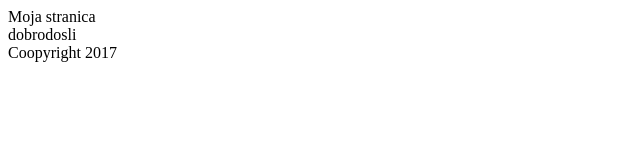
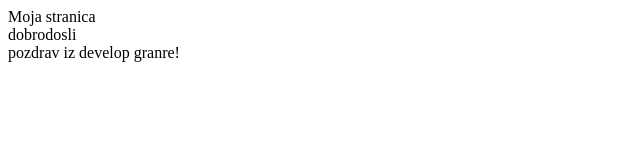
Before and after one commit to igor90ns/git-vezba, a plain HTML site: page index.html in a window 1280 px wide. Shown: the whole page, without its empty margins (0-640 px from the left). Drawn offline with Linux system fonts and the light colour scheme.

Commit message:
izmenjen develp futer

```diff
--- a/index.html
+++ b/index.html
@@ -7,6 +7,6 @@
 
 		<header>Moja stranica</header>
 		<main>dobrodosli</main>
-		<footer>Coopyright 2017</footer>
+		<footer>pozdrav iz develop granre!</footer>
 </body>
 </html>
```
